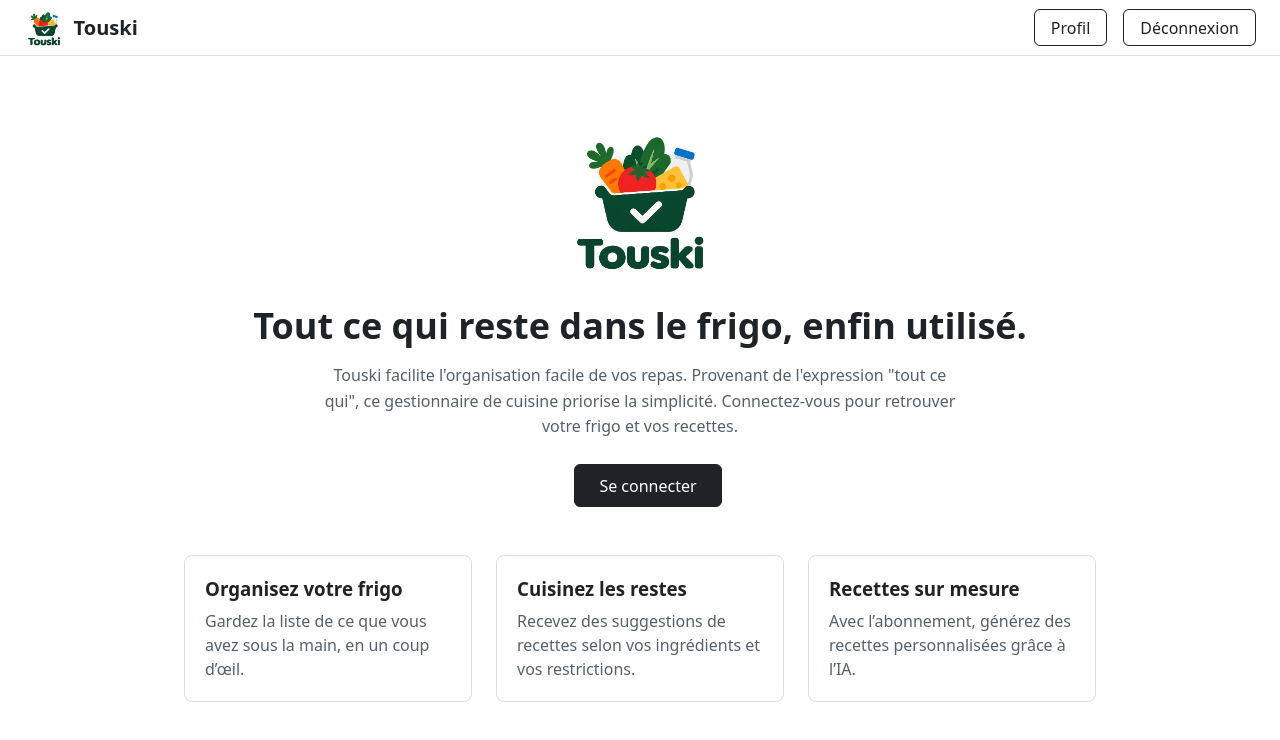
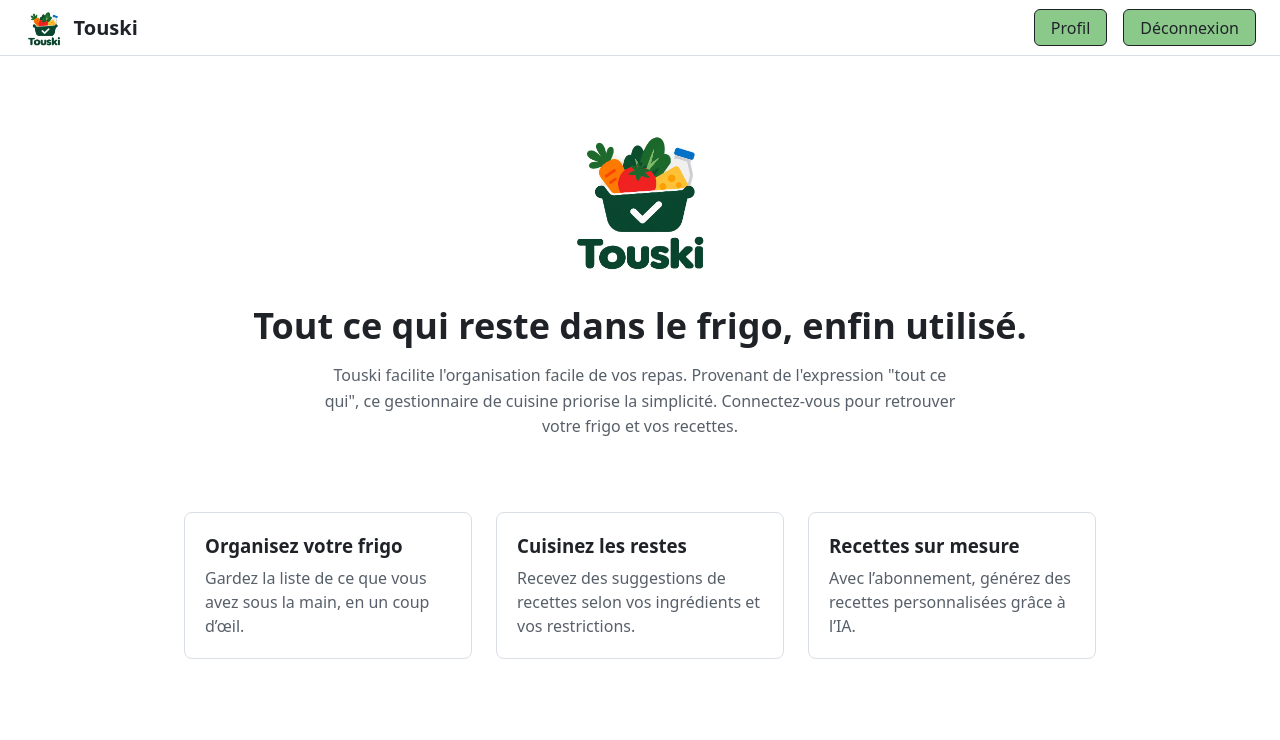
Before and after one commit to ilapierre/touski, a React (Vite) app in the folder frontend/: page / in a window 1280 px wide. Shown: the top 740 px of the page. Built offline with nearby package versions, Linux system fonts and the light colour scheme; sample sign-in values are in the browser's storage.

Commit message:
[UPD] modif de la couleur des boutons pour rajouter un peu de vie dans les pages et Affichage du bouton connecter dans l'accueil seulemement si pas connecter

```diff
--- a/frontend/src/components/TopBar.css
+++ b/frontend/src/components/TopBar.css
@@ -13,16 +13,21 @@
 }
 
 .login-button {
+  display: inline-block;
   padding: 0.4rem 1rem;
   border: 1px solid #1f2328;
   border-radius: 6px;
   background: transparent;
+  color: inherit;
   font: inherit;
+  text-decoration: none;
   cursor: pointer;
+  margin-left: 1rem;
+  background-color: #8bc98b;
 }
 
 .login-button:hover {
-  background: #f0f2f4;
+  background: #aae4aa;
 }
 
 .brand {
@@ -38,17 +43,3 @@
   width: 2.5rem;
   border-radius: 8px;
 }
-
-/* Pour que les link soit comme un bouton */
-.login-button {
-  display: inline-block;
-  padding: 0.4rem 1rem;
-  border: 1px solid #1f2328;
-  border-radius: 6px;
-  background: transparent;
-  color: inherit;
-  font: inherit;
-  text-decoration: none;
-  cursor: pointer;
-  margin-left: 1rem;
-}
--- a/frontend/src/pages/Landing.jsx
+++ b/frontend/src/pages/Landing.jsx
@@ -17,6 +17,7 @@ const features = [
 ];
 
 function Landing() {
+  const connecte = localStorage.getItem("token") != null;
   return (
     <main className="landing">
       <section className="intro">
@@ -27,9 +28,11 @@ function Landing() {
           l'expression "tout ce qui", ce gestionnaire de cuisine priorise la
           simplicité. Connectez-vous pour retrouver votre frigo et vos recettes.
         </p>
-        <Link to="/connexion" className="login-button primary">
-          Se connecter
-        </Link>
+        {!connecte && (
+          <Link to="/connexion" className="login-button primary">
+            Se connecter
+          </Link>
+        )}
       </section>
       <section className="features">
         {features.map((f) => (
--- a/frontend/src/pages/Profil.css
+++ b/frontend/src/pages/Profil.css
@@ -65,8 +65,9 @@
   border-radius: 12px;
   color: inherit;
   text-decoration: none;
+  background-color: #8bc98b;
 }
 
 .profil-frigo-carte:hover {
-  background: #f0f2f4;
+  background: #aae4aa;
 }
```
